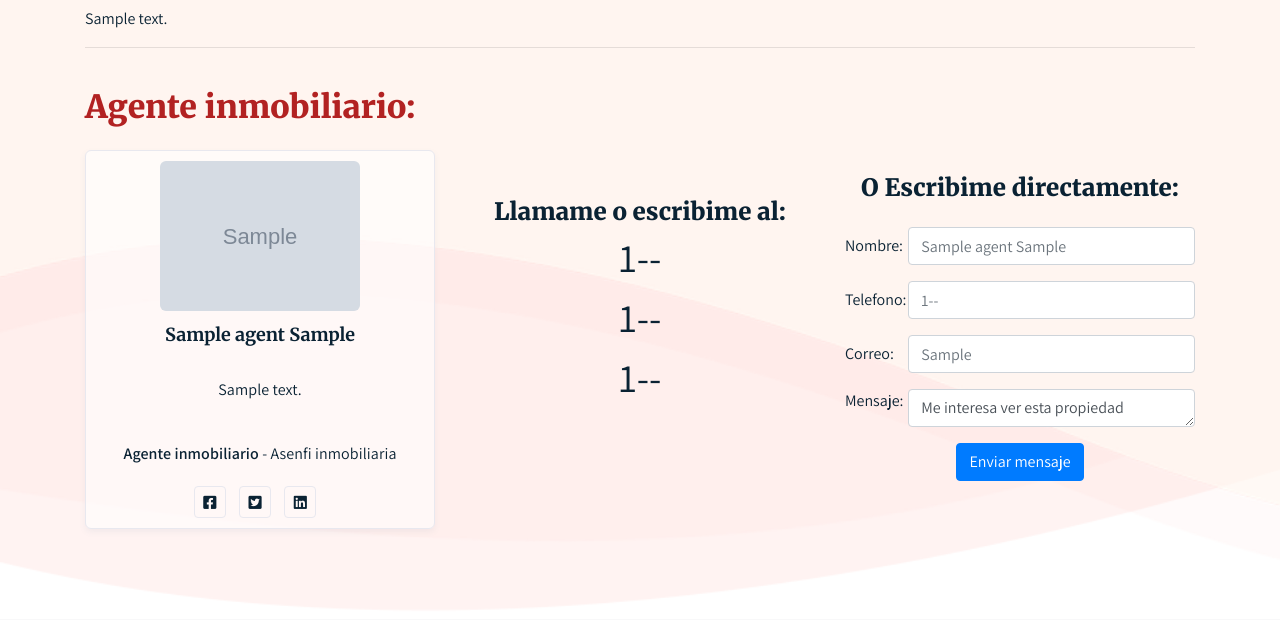
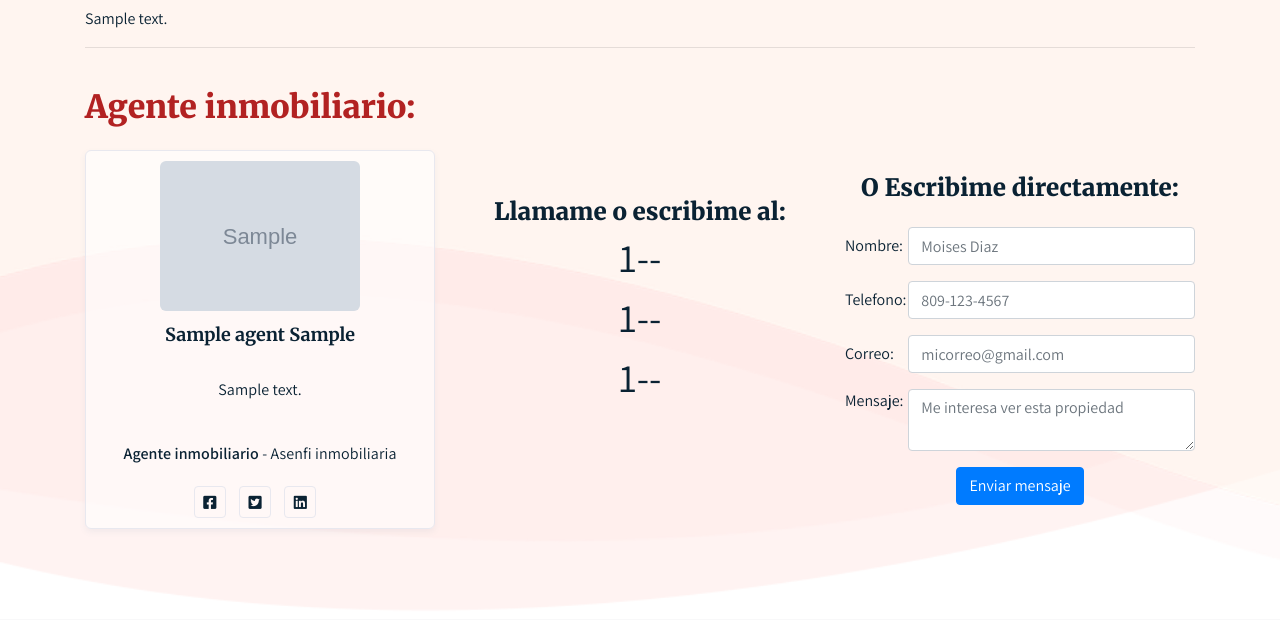
Before and after one commit to firemoises/inmo_web, a Django app: page /portfolio/1/ in a window 1280 px wide. Shown: the part 616-1236 px from the top of the page. Run offline with Django 3.2, Linux system fonts and the light colour scheme; tables that the repository leaves empty hold one stand-in row (values such as "Sample post"); grey boxes marked "Sample" are stand-in pictures; some libraries are stand-ins or nearby versions.

Commit message:
Se agrego el form

```diff
--- a/contact/forms.py
+++ b/contact/forms.py
@@ -1,3 +1,14 @@
 from django import forms
 
-#class ContactForm(forms.Form):
+class ContactForm(forms.Form):
+    nombre = forms.CharField(label="Nombre",required=True, widget=forms.TextInput(
+        attrs={'class': 'form-control','placeholder': 'Moises Diaz'}))
+
+    telefono = forms.CharField(label="Telefono",required=True, widget=forms.TextInput(
+        attrs={'class': 'form-control','placeholder': '809-123-4567'}))
+
+    correo = forms.EmailField(label="Correo",required=True, widget=forms.EmailInput(
+        attrs={'class': 'form-control','placeholder': 'micorreo@gmail.com'}))
+
+    mensaje = forms.CharField(label="Mensaje",required=True,widget=forms.Textarea(
+        attrs={'class': 'form-control','placeholder': 'Me interesa ver esta propiedad','rows': '2'}))
--- a/core/templates/core/index.html
+++ b/core/templates/core/index.html
@@ -211,29 +211,36 @@
 
             <div class="col-sm-4"><br>
               <h4>O Escribime directamente:</h4> <br>
-              <form>
+
+              {% if "ok" in request.GET %}
+                <script>alert('Mensaje enviado correctamente \n\nTan pronto el agente vea el mensaje le estara contactando')</script>
+              {% endif %}
+
+              <form action="" method="POST">
+                {% csrf_token %}
+
                 <div class="form-group row">
                   <label class="col-sm-2 col-form-label" for="exampleFormControlInput1">Nombre:</label>
                   <div class="col-sm-10">
-                   <input type="text" class="form-control" id="exampleFormControlInput1" placeholder="{{agent.nombre}} {{agent.apellido}}">
+                    {{form.nombre}}
                   </div>
                 </div>
                 <div class="form-group row">
                   <label class="col-sm-2 col-form-label" for="exampleFormControlInput1">Telefono:</label>
                   <div class="col-sm-10">
-                   <input type="tel" class="form-control" id="exampleFormControlInput1" placeholder="{{agent.telefono|phonenumber}}">
+                    {{form.telefono}}
                   </div>
                 </div>
                 <div class="form-group row">
                   <label class="col-sm-2 col-form-label" for="exampleFormControlInput1">Correo:</label>
                   <div class="col-sm-10">
-                   <input type="email" class="form-control" id="exampleFormControlInput1" placeholder="{{agent.correo}}">
+                    {{form.correo}}
                   </div>
                 </div>
                 <div class="form-group row">
                   <label class="col-sm-2" for="exampleFormControlTextarea1">Mensaje:</label>
                   <div class="col-sm-10">
-                    <textarea class="form-control" id="exampleFormControlTextarea1" rows="1">Me interesa ver esta propiedad</textarea>
+                    {{form.mensaje}}
                   </div>
                 </div>
                 <button class="btn btn-primary" type="submit">Enviar mensaje</button>
--- a/core/views.py
+++ b/core/views.py
@@ -1,12 +1,28 @@
-from django.shortcuts import render,HttpResponse
+from django.shortcuts import render,HttpResponse,redirect
+from django.urls import reverse
 from portfolio.models import Inmueble
 from agents.models import Agent
+from contact.forms import ContactForm
 
 # Create your views here.
 def home(request):
     return render(request,"core/index.html")
 
 def portfolio(request,portfolio_id):
+
     inmueble = Inmueble.objects.get(id=portfolio_id) #Inmueble.objects.all().filter(id=portfolio_id)
     agent = Agent.objects.get(id=inmueble.agente_id)
-    return render(request,"core/index.html",{"inmueble":inmueble,"agent":agent})
+    contact_form = ContactForm()
+
+    if request.method == "POST":
+        contact_form = ContactForm(data=request.POST) #Si el formulario fue enviado lo llenamos
+
+        if contact_form.is_valid():
+            nombre = request.POST.get("nombre",'')
+            telefono = request.POST.get("telefono",'')
+            correo = request.POST.get("correo",'')
+            mensaje = request.POST.get("mensaje",'')
+            #Si todo salio bien enviamos un mensaje
+            return redirect(f'/portfolio/{portfolio_id}/?ok')
+
+    return render(request,"core/index.html",{"inmueble":inmueble,"agent":agent,"form":contact_form})
```
